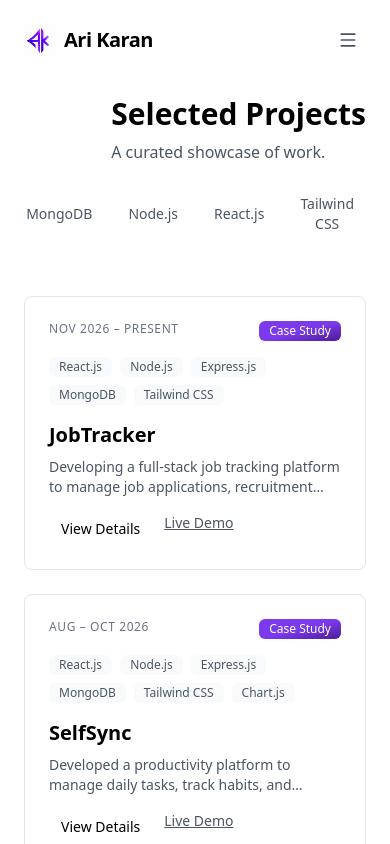
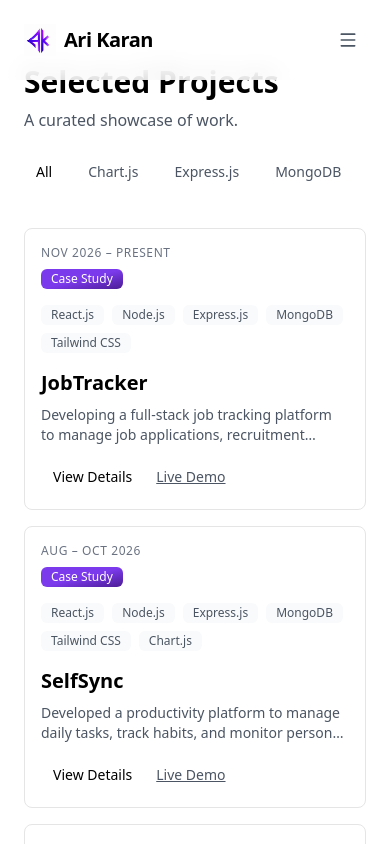
Before and after one commit to itarikaran/portfolio, a React (Vite) app: page /projects in a window 390 px wide. Shown: the top 844 px of the page. Built offline with nearby package versions, Linux system fonts and the light colour scheme.

Commit message:
Fix mobile responsiveness in the project section

```diff
--- a/src/pages/Projects.jsx
+++ b/src/pages/Projects.jsx
@@ -16,17 +16,18 @@ export default function Projects() {
 
   return (
     <div className="bg-white">
-      <Section padding="py-24">
+      <Section padding="py-16 sm:py-24">
         <Container>
-          <div className="flex flex-col lg:flex-row justify-between items-end gap-6 mb-12">
+          <div className="flex flex-col lg:flex-row lg:justify-between lg:items-end gap-6 mb-10 sm:mb-12">
             <div>
               <h2 className="text-3xl font-bold mb-2">Selected Projects</h2>
               <p className="text-gray-600">A curated showcase of work.</p>
             </div>
-            <div className="flex gap-3 overflow-x-auto pb-2">
+            <div className="flex w-full lg:w-auto gap-3 overflow-x-auto pb-2 -mb-2">
               <Button
                 variant={filter === 'all' ? 'black' : 'ghost'}
                 size="sm"
+                className="shrink-0 whitespace-nowrap"
                 onClick={() => setFilter('all')}
               >
                 All
@@ -36,6 +37,7 @@ export default function Projects() {
                   key={stack}
                   variant={filter === stack ? 'black' : 'ghost'}
                   size="sm"
+                  className="shrink-0 whitespace-nowrap"
                   onClick={() => setFilter(stack)}
                 >
                   {stack}
@@ -44,21 +46,21 @@ export default function Projects() {
             </div>
           </div>
 
-          <div className="grid sm:grid-cols-2 lg:grid-cols-3 gap-6">
+          <div className="grid sm:grid-cols-2 lg:grid-cols-3 gap-4 sm:gap-6">
             {filtered.map((project) => (
               <motion.div
                 key={project.id}
                 initial={{ opacity: 0, y: 20 }}
                 animate={{ opacity: 1, y: 0 }}
                 transition={{ delay: 0.1 }}
-                className="group relative"
+                className="group relative min-w-0"
               >
-                <Card padding="p-6" hover className="overflow-hidden">
-                  <div className="flex justify-between items-start mb-4">
+                <Card padding="p-4 sm:p-6" hover className="h-full overflow-hidden">
+                  <div className="flex flex-col sm:flex-row sm:justify-between sm:items-start gap-2 mb-4">
                     <span className="text-xs font-medium text-gray-500 uppercase tracking-wider">
                       {project.duration}
                     </span>
-                    <Badge variant="violet" className="text-xs">
+                    <Badge variant="violet" className="self-start text-xs">
                       Case Study
                     </Badge>
                   </div>
@@ -75,7 +77,7 @@ export default function Projects() {
                   <p className="text-gray-600 text-sm mb-4 line-clamp-2">
                     {project.description}
                   </p>
-                  <div className="flex gap-3">
+                  <div className="flex flex-wrap items-center gap-x-3 gap-y-2">
                     <Button variant="text" size="sm" asChild>
                       <Link to={`/project/${project.id}`}>View Details</Link>
                     </Button>
```
